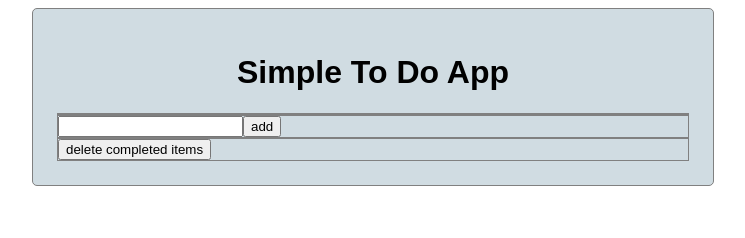
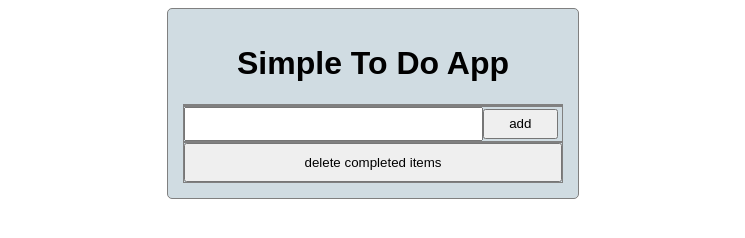
Before and after one commit to dwtong/todo-app, a website: page public/index.html in a window 1280 px wide. Shown: the whole page, without its empty margins (267-1012 px from the left). Drawn offline with Linux system fonts and the light colour scheme; no server answers.

Commit message:
Style input box and buttons

```diff
--- a/public/css/main.css
+++ b/public/css/main.css
@@ -3,12 +3,12 @@
 }
 
 .container {
-  width: 50%;
+  width: 30%;
   background-color: #d0dce2;
   border: solid 1px gray;
   border-radius: 5px;
   margin: auto;
-  padding: 3vh 3vh 3vh 3vh;
+  padding: 15px 15px 15px 15px;
 }
 
 .container h1 {
@@ -27,8 +27,29 @@ div {
   color: red;
   display: block;
   width: 100%;
+  margin: 10px 20px 10px 20px;
 }
 
 .todo-checkbox:checked + label {
   color: blue;
 }
+
+.delete-box button {
+  padding: 10px 20px 10px 20px;
+  width: 100%;
+}
+
+.input-box button, input {
+  padding: 0;
+  margin: 0;
+}
+
+.input-box input {
+  height: 30px;
+  width: 78%;
+}
+
+.input-box button {
+  width: 20%;
+  height: 30px;
+}
```
